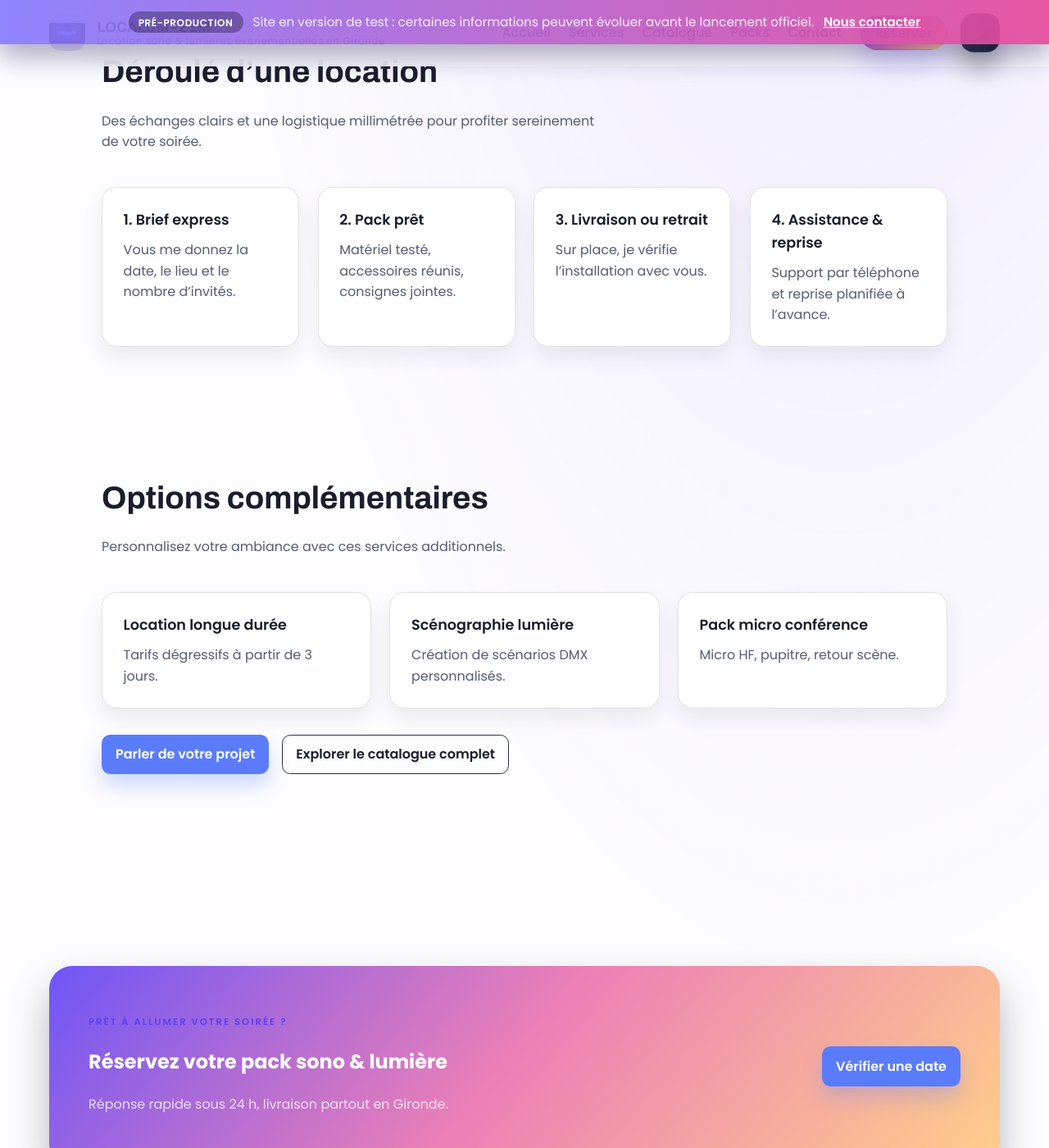
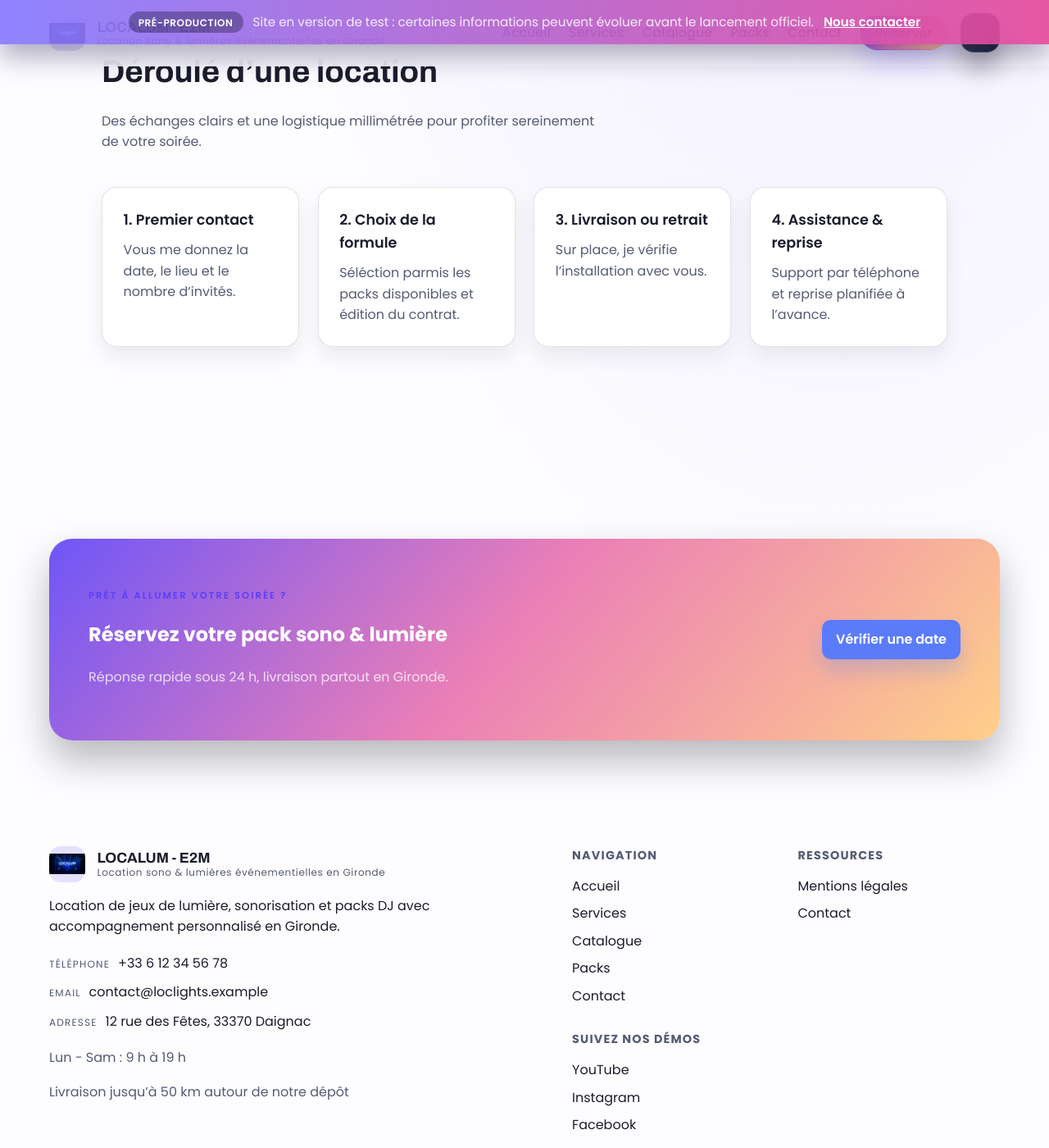
Before and after one commit to Marssouss/Marssouss.github.io, a Jekyll site: the page built from services.md, in a window 1280 px wide and 1400 px high, scrolled down 1463 px. Shown: the whole window at 82% size. Built offline with Jekyll 4.4.1, drawn with Linux system fonts in a browser that asks for light colours.

Commit message:
Services

```diff
--- a/assets/styles.css
+++ b/assets/styles.css
@@ -774,6 +774,11 @@ th, td {
   padding: 1rem 1.2rem;
   border-bottom: 1px solid var(--color-border);
   text-align: left;
+}
+
+th:first-child,
+td:first-child {
+  white-space: nowrap;
 }
 
 thead th {
--- a/services.md
+++ b/services.md
@@ -79,12 +79,12 @@ description: Location sono & lumières avec livraison, installation sur demande
     </div>
     <div class="feature-grid">
       <article class="feature-card">
-        <h3>1. Brief express</h3>
+        <h3>1. Premier contact</h3>
         <p class="muted">Vous me donnez la date, le lieu et le nombre d’invités.</p>
       </article>
       <article class="feature-card">
-        <h3>2. Pack prêt</h3>
-        <p class="muted">Matériel testé, accessoires réunis, consignes jointes.</p>
+        <h3>2. Choix de la formule</h3>
+        <p class="muted">Séléction parmis les packs disponibles et édition du contrat.</p>
       </article>
       <article class="feature-card">
         <h3>3. Livraison ou retrait</h3>
@@ -97,24 +97,3 @@ description: Location sono & lumières avec livraison, installation sur demande
     </div>
   </div>
 </section>
-
-<section class="section">
-  <div class="container">
-    <div class="section-header">
-      <h2>Options complémentaires</h2>
-      <p class="muted">Personnalisez votre ambiance avec ces services additionnels.</p>
-    </div>
-    <div class="feature-grid">
-      {% for extra in site.services_page.extras %}
-      <article class="feature-card">
-        <h3>{{ extra.title }}</h3>
-        <p class="muted">{{ extra.text }}</p>
-      </article>
-      {% endfor %}
-    </div>
-    <div class="section-actions" style="gap: 1rem;">
-      <a class="button button--primary" href="{{ site.forms.booking_google_form_url }}" target="_blank" rel="noopener">Parler de votre projet</a>
-      <a class="button button--ghost" href="/catalogue/">Explorer le catalogue complet</a>
-    </div>
-  </div>
-</section>
```
